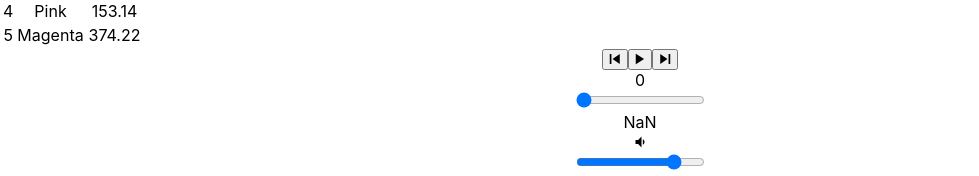
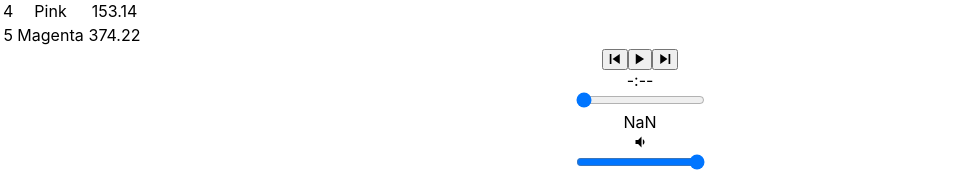
Before and after one commit to samantha-13a/bloc-jams-react, a React (Create React App) app: page /album/the-colors in a window 1280 px wide. Shown: the part 870-1046 px from the top of the page, without its empty margins (0-979 px from the left). Built offline with nearby package versions, Linux system fonts and the light colour scheme.

Commit message:
Assignment 9 Player Bar - Range Inputs: Complete

```diff
--- a/src/components/Album.js
+++ b/src/components/Album.js
@@ -15,7 +15,9 @@ class Album extends Component {
             isPlaying: false,
             currentSong: null,
             currentTime: 0,
+            displayTime: '-:--',
             duration: album.songs[0].duration,
+            currentVolume: 0,
             songHovered: null
         };
 
@@ -26,20 +28,29 @@ class Album extends Component {
     componentDidMount() {
         this.eventListeners = {
             timeupdate: e => {
-                this.setState({  currentTime: this.audioElement.currentTime });
+                const display = this.formatTime(this.audioElement.currentTime);
+                this.setState({
+                    currentTime: this.audioElement.currentTime,
+                    displayTime: display
+                });
             },
             durationchange: e => {
                 this.setState({ duration: this.audioElement.duration });
+            },
+            volumechange: e => {
+                this.setState({ currentVolume: this.audioElement.volume });
             }
         };
         this.audioElement.addEventListener('timeupdate', this.eventListeners.timeupdate);
         this.audioElement.addEventListener('durationchange', this.eventListeners.durationchange);
+        this.audioElement.addEventListener('volumechange', this.eventListeners.volumechange);
     }
 
     componentWillUnmount() {
         this.audioElement.src = null;
         this.audioElement.removeEventListener('timeupdate', this.eventListeners.timeupdate);
         this.audioElement.removeEventListener('durationchange', this.eventListeners.durationchange);
+        this.audioElement.removeEventListener('volumechange', this.eventListeners.volumechange);
     }
 
     play() {
@@ -105,6 +116,18 @@ class Album extends Component {
         this.setState({ currentTime: newTime });
     }
 
+    handleVolumeChange(e) {
+        const newVolume = e.target.value;
+        this.audioElement.volume = newVolume;
+        this.setState({ currentVolume: newVolume });
+    }
+
+    formatTime(duration) {
+        const minutes = Math.floor(duration / 60);
+        const seconds = ('0' + Math.floor(duration - (minutes * 60))).slice(-2);
+        return minutes + ':' + seconds;
+    }
+
     render() {
         return (
             <section className="album">
@@ -144,11 +167,14 @@ class Album extends Component {
                     isPlaying={this.state.isPlaying}
                     currentSong={this.state.currentSong}
                     currentTime={this.audioElement.currentTime}
+                    displayTime={this.state.displayTime}
                     duration={this.audioElement.duration}
+                    currentVolume={this.audioElement.volume}
                     handleSongClick={() => this.handleSongClick(this.state.currentSong)}
                     handlePrevClick={() => this.handlePrevClick()}
                     handleNextClick={() => this.handleNextClick()}
                     handleTimeChange={(e) => this.handleTimeChange(e)}
+                    handleVolumeChange={(e) => this.handleVolumeChange(e)}
                 />
             </section>
         );
--- a/src/components/PlayerBar.js
+++ b/src/components/PlayerBar.js
@@ -16,7 +16,7 @@ class PlayerBar extends Component {
           </button>
         </section>
         <section id="time-control">
-          <div className="current-time">{this.props.currentTime}</div>
+          <div className="current-time">{this.props.displayTime}</div>
           <input
             type="range"
             className="seek-bar"
@@ -30,7 +30,15 @@ class PlayerBar extends Component {
         </section>
         <section id="volume-control">
           <div className="icon ion-md-volume-low"></div>
-          <input type="range" className="seek-bar" value="80" />
+          <input
+            type="range"
+            className="seek-bar"
+            value={(this.props.currentVolume)}
+            max="1"
+            min="0"
+            step="0.01"
+            onChange={this.props.handleVolumeChange}
+          />
           <div className="icon ion-md-volume-high"></div>
         </section>
       </section>
```
